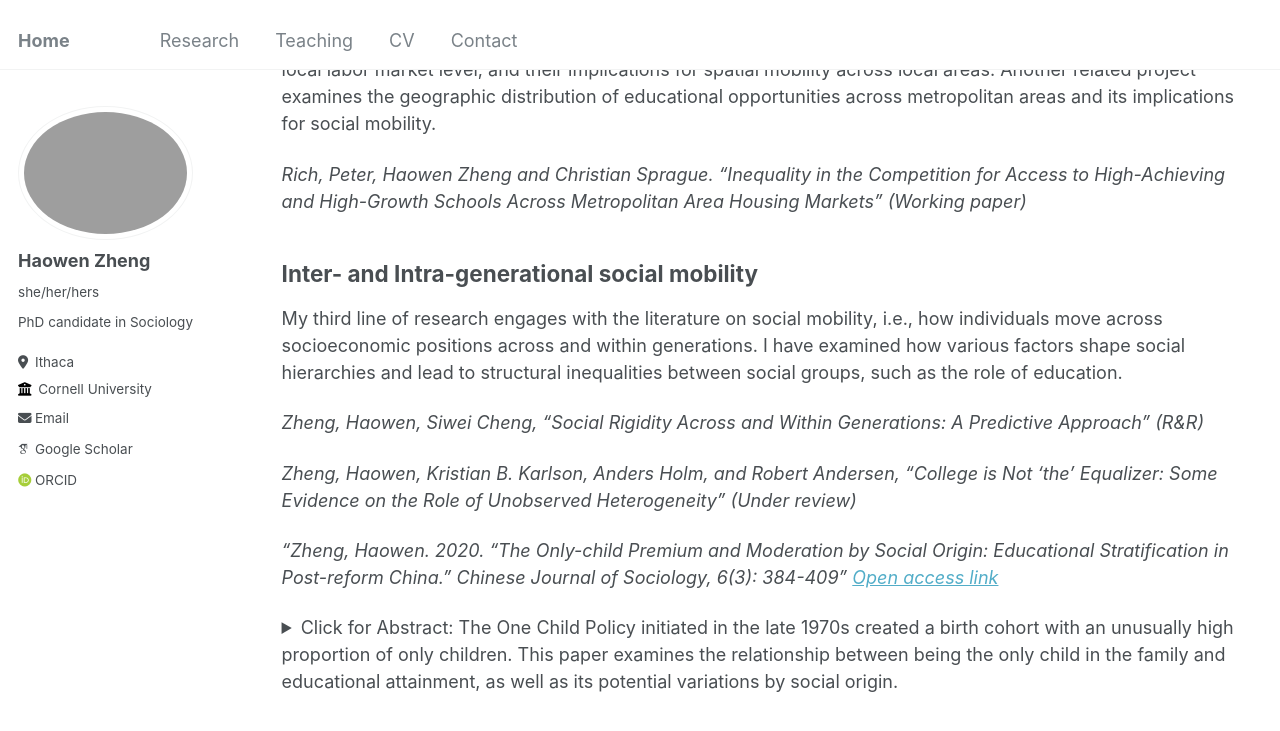
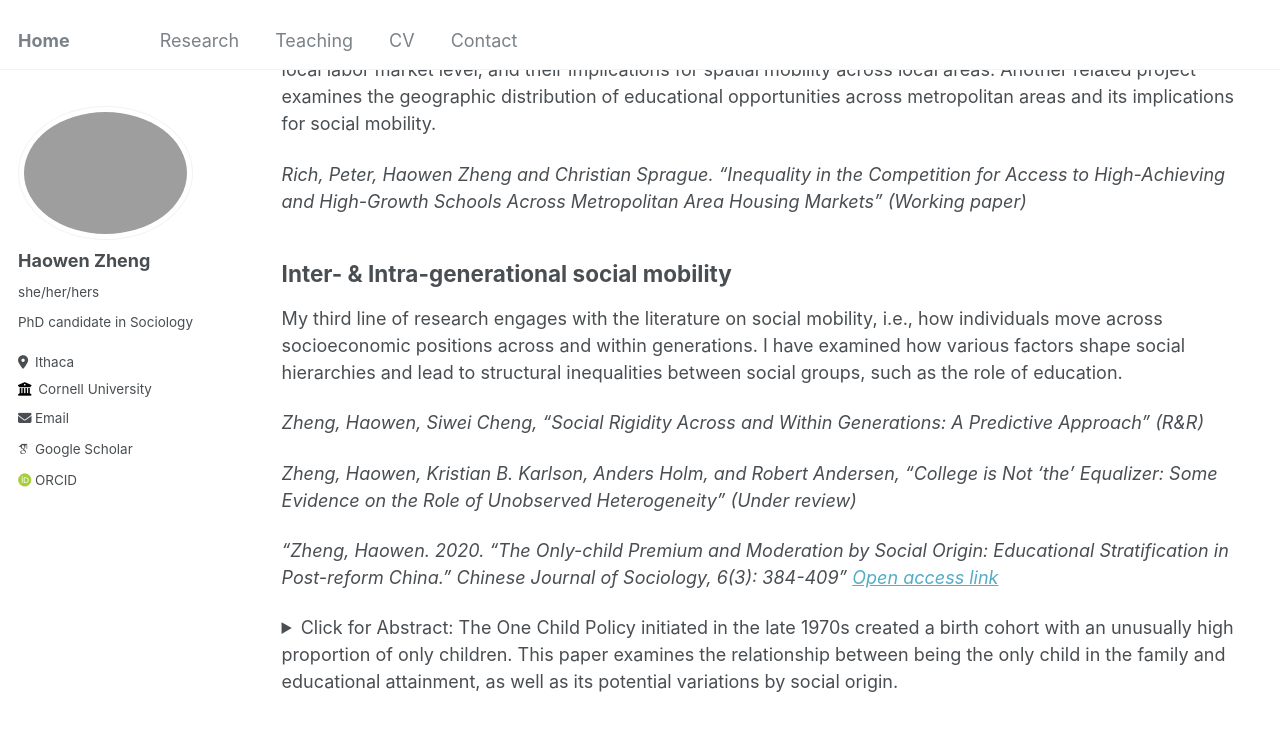
Before and after one commit to haowenzhg/haowenzhg.github.io, a Jekyll site: the page built from _pages/research.md, in a window 1280 px wide and 900 px high, scrolled down 774 px. Shown: the top 731 px of the window. Built offline with Jekyll 4.4.1, drawn with Linux system fonts in a browser that asks for light colours; some web fonts are replaced.

Commit message:
Update research.md

```diff
--- a/_pages/research.md
+++ b/_pages/research.md
@@ -33,7 +33,7 @@ The life chances of individuals and families depend on their geographic location
 _Rich, Peter, Haowen Zheng and Christian Sprague. “Inequality in the Competition for Access to High-Achieving and High-Growth Schools Across Metropolitan Area Housing Markets” (Working paper)_
 
 
-## Inter- and Intra-generational social mobility
+## Inter- & Intra-generational social mobility
 My third line of research engages with the literature on social mobility, i.e., how individuals move across socioeconomic positions across and within generations. I have examined how various factors shape social hierarchies and lead to structural inequalities between social groups, such as the role of education.
 
 _Zheng, Haowen, Siwei Cheng, “Social Rigidity Across and Within Generations: A Predictive Approach” (R&R)_
```
